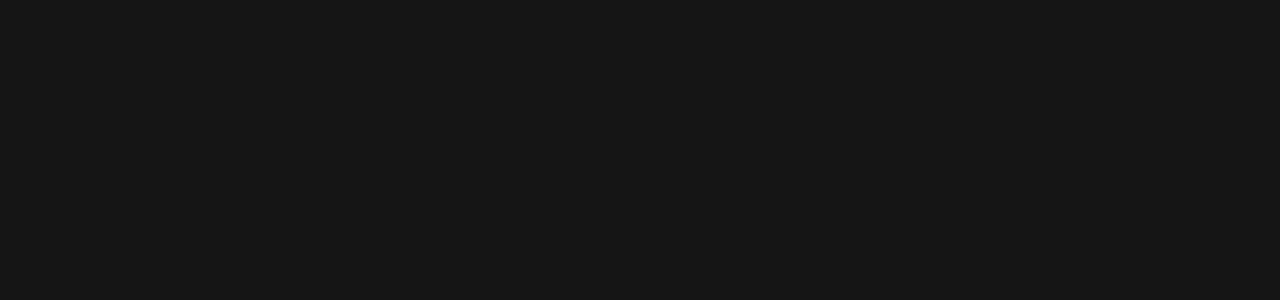
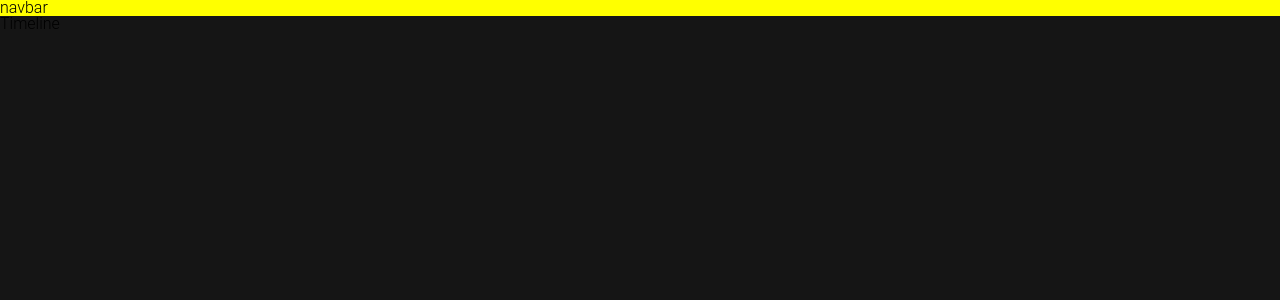
Before and after one commit to MarkDiasBR/projeto19-linkr-front, a React (Create React App) app: page /timeline in a window 1280 px wide. Before the commit this address had no page. Shown: the top 300 px of the page. Built offline with nearby package versions, Linux system fonts and the light colour scheme.

Commit message:
screenWithHeader component

```diff
--- a/src/App.js
+++ b/src/App.js
@@ -1,11 +1,14 @@
 import { BrowserRouter, Routes, Route } from "react-router-dom";
 import SignUp from "./pages/SignUp/SignUp";
 import SignIn from "./pages/SignIn/SignIn";
+import ScreenWithHeader from "./components/ScreenWithHeader/ScreenWithHeader";
+import Timeline from "./pages/Timeline/Timeline";
 
     export default function App() {
         return (
             <BrowserRouter>
                 <Routes>
+                    <Route path="/timeline" element={<ScreenWithHeader><Timeline /></ScreenWithHeader>} />
                     <Route path="/" element={<SignIn />} />
                     <Route path="/sign-up" element={<SignUp />} />
                 </Routes>
--- /dev/null
+++ b/src/components/Navbar/Navbar.js
@@ -0,0 +1,9 @@
+import { Container } from "./styled";
+
+export default function Navbar() {
+    return (
+        <Container>
+            navbar
+        </Container>
+    )
+}
--- /dev/null
+++ b/src/components/Navbar/styled.js
@@ -0,0 +1,5 @@
+import styled from "styled-components";
+
+export const Container = styled.div`
+    background-color: yellow;
+`
--- /dev/null
+++ b/src/components/ScreenWithHeader/ScreenWithHeader.js
@@ -0,0 +1,11 @@
+import Navbar from "../Navbar/Navbar";
+import { Container } from "../ScreenWithHeader/styled";
+
+export default function ScreenWithHeader({ children }) {
+    return (
+        <Container>
+            <Navbar />
+            {children}
+        </Container>
+    )
+}
--- /dev/null
+++ b/src/components/ScreenWithHeader/styled.js
@@ -0,0 +1,5 @@
+import styled from "styled-components";
+
+export const Container = styled.div`
+
+`
--- /dev/null
+++ b/src/pages/Timeline/Timeline.js
@@ -0,0 +1,7 @@
+export default function Timeline() {
+    return (
+        <>
+            Timeline
+        </>
+    )
+}
```
